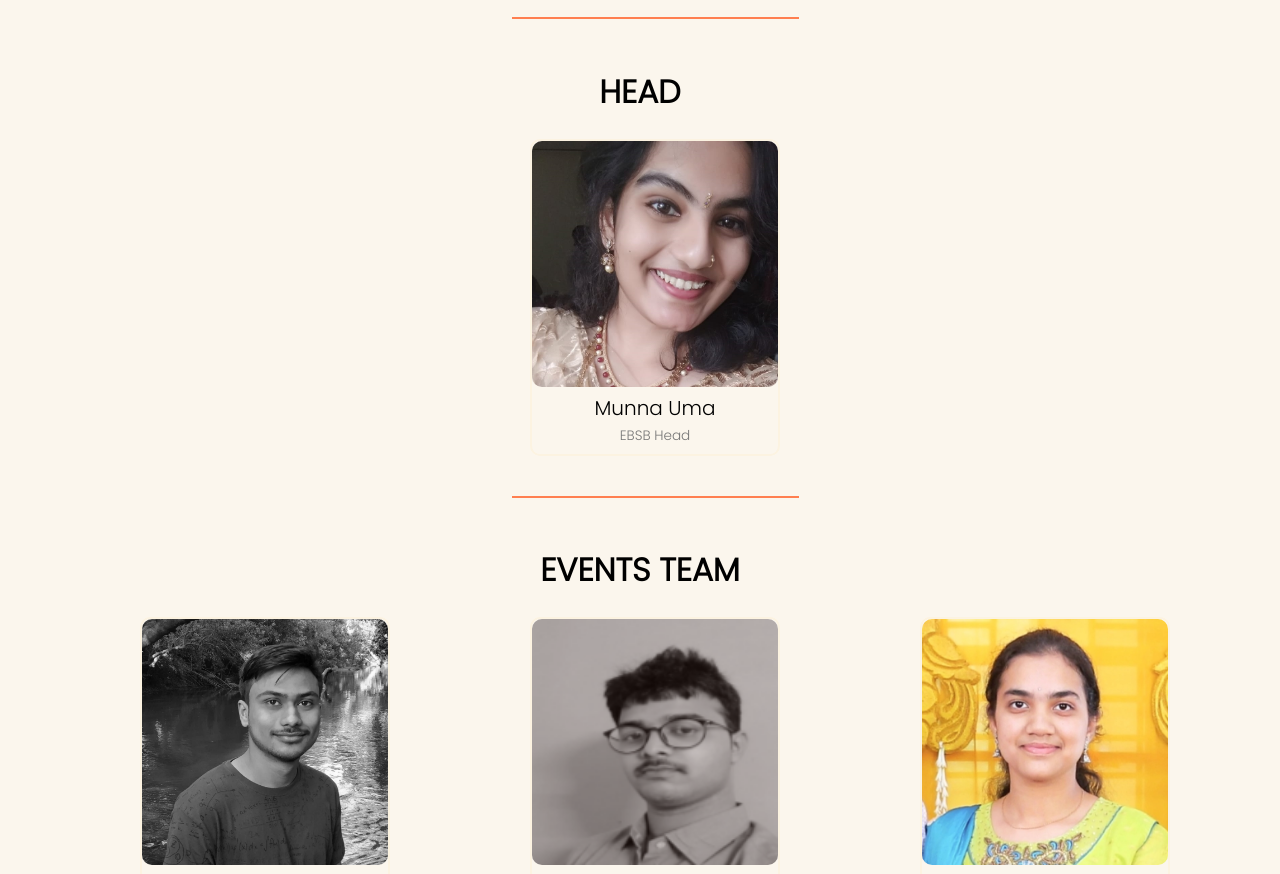
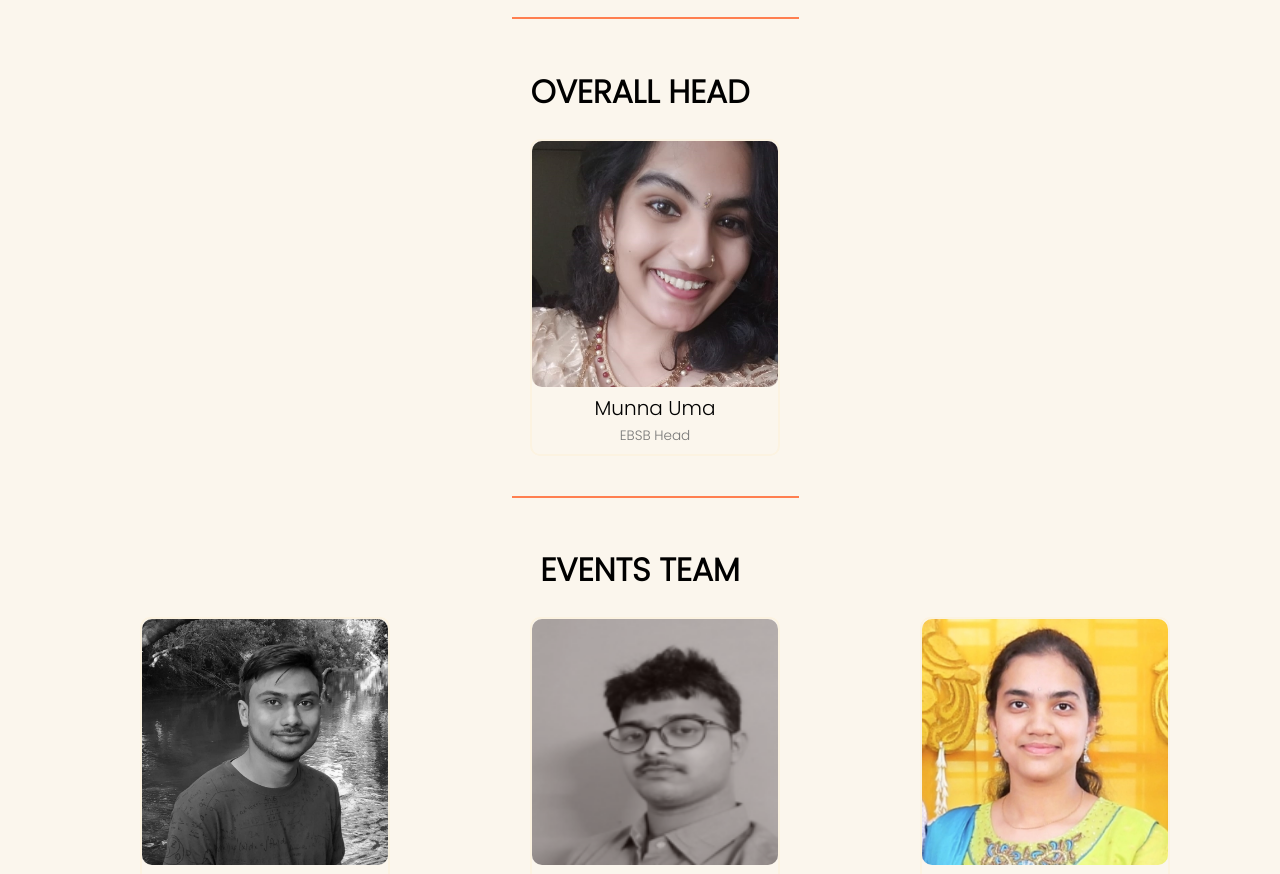
Before and after one commit to Anirudh-Raghav/ebsb, a plain HTML site: page pages/Team.html in a window 1280 px wide. Shown: the part 1046-1920 px from the top of the page. Drawn offline with Linux system fonts and the light colour scheme; a script that the page names is missing; files whose address does not match are found by name.

Commit message:
Changed heading in Team.html

```diff
--- a/pages/Team.html
+++ b/pages/Team.html
@@ -173,7 +173,7 @@
   <!-- Head -->
 
   <div class="container">
-    <h4 class=" Event_Headings text-center mb-5">HEAD</h4>
+    <h4 class=" Event_Headings text-center mb-5">OVERALL HEAD</h4>
     <div id="main-content" class="container">
       <div id="home-tiles" class="row">
         <div class="card card-size">
```
